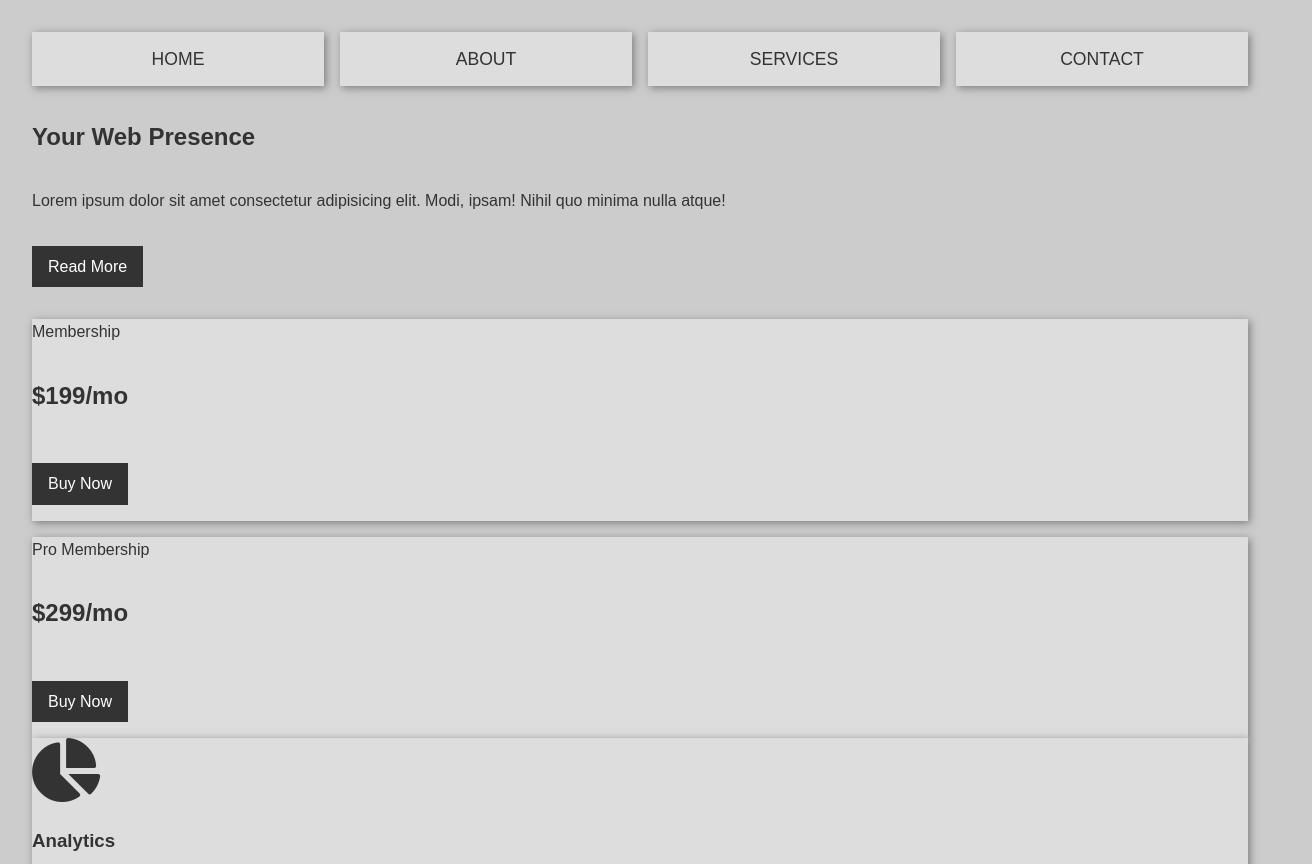
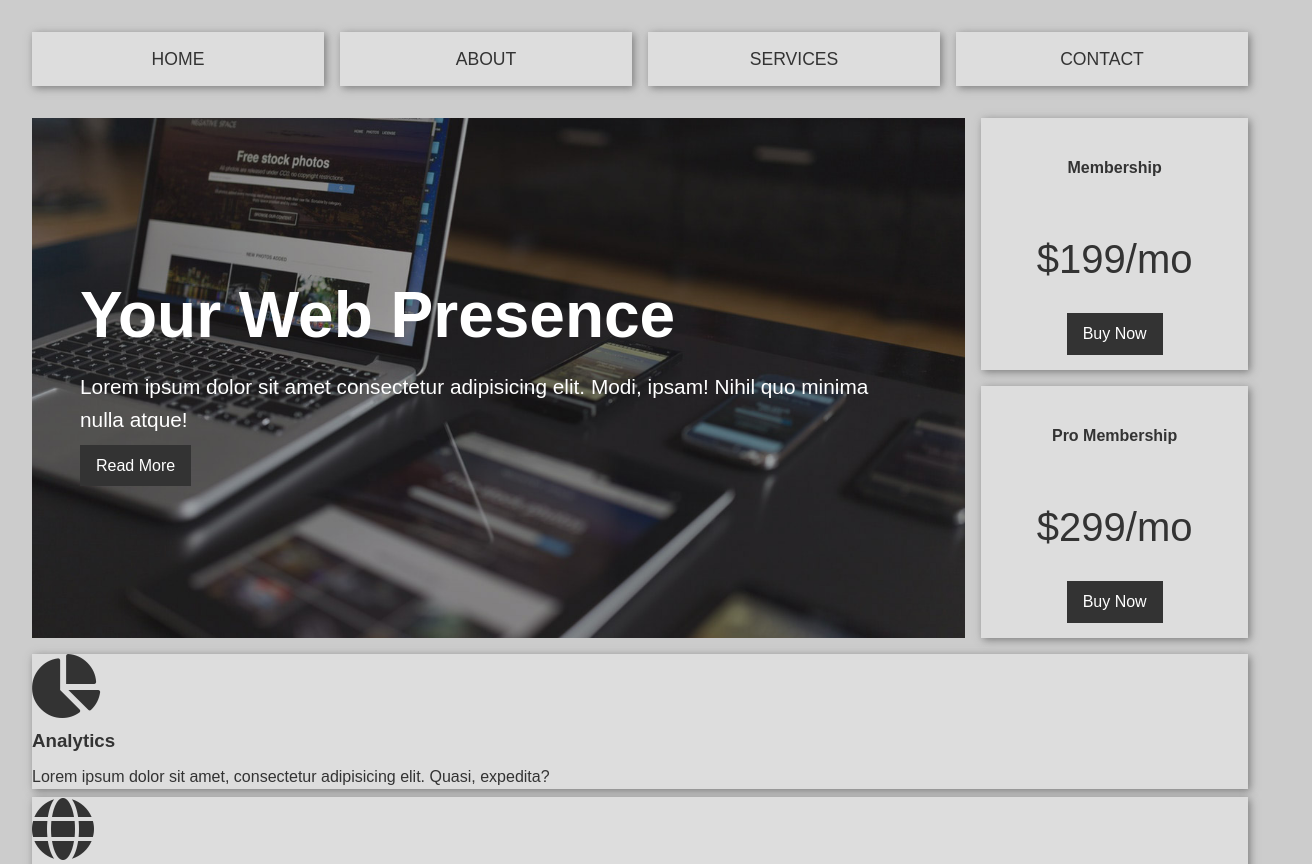
Before and after one commit to ashavakkattil/Day12-gridlayout, a plain HTML site: page index.html in a window 1280 px wide. Shown: the top 864 px of the page, 1312 px wide, since content can reach past the window. Drawn offline with Linux system fonts and the light colour scheme.

Commit message:
section-1

```diff
--- a/css/style.css
+++ b/css/style.css
@@ -17,14 +17,12 @@ body {
   color: var(--primary);
   line-height: 1.6;
 }
-h1 {
-  margin: 2rem 0;
+h1,
+h3 {
+  margin: 0.5rem 0;
 }
-h3 {
-  margin: 1.5rem 0;
-}
-p {
-  margin: 1rem 0;
+p{
+    margin: 0.5rem 0;
 }
 a {
   text-decoration: none;
@@ -35,6 +33,9 @@ a {
 ul {
   list-style: none;
 }
+img {
+  width: 100%;
+}
 .dark {
   background: #333333;
   color: #ffffff;
@@ -44,30 +45,81 @@ ul {
   color: #333333;
   box-shadow: var(--shadow);
 }
-.btn{
+.btn {
   display: inline-block;
   padding: 0.5rem 1rem;
   border: none;
   text-transform: capitalize;
   font-size: 1rem;
   text-align: center;
-    margin: 1rem 0;
 }
-.container{
+.container {
   max-width: 95%;
   margin: auto;
 }
 /* Main menu */
-nav{
+nav {
   margin: 2rem 0;
 }
-.main-menu ul{
+.main-menu ul {
   display: grid;
-    grid-template-columns: repeat(4,1fr);
+  grid-template-columns: repeat(4, 1fr);
   grid-gap: 1rem;
-    justify-content: space-around
+  justify-content: space-around;
 }
-.main-menu ul li{
+.main-menu ul li {
   padding: 0.8rem 1.2rem;
   text-align: center;
 }
+.section-1,
+.section-2,
+.section-3,
+.section-4 {
+  margin: 1rem 0;
+}
+/* Section 1 */
+.section-1 {
+  display: grid;
+  grid-template-columns: 7fr 2fr;
+  grid-gap: 1rem;
+  height: 65vh;
+}
+.showcase {
+  display: flex;
+  flex-direction: column;
+  align-items: flex-start;
+  background: url("../images/showcase.jpg") center/cover no-repeat;
+  min-height: 400px;
+  justify-content: center;
+  padding: 3rem;
+  color: #ffffff;
+}
+.showcase h1 {
+  font-size: 4rem;
+  line-height: 1.2;
+}
+.showcase p {
+  font-size: 1.3rem;
+}
+.side-bar {
+  display: grid;
+  grid-row-gap: 1rem;
+  text-align: center;
+}
+.side-bar div {
+  display: grid;
+  justify-content: center;
+  align-items: center;
+}
+.side-bar p{
+    align-self: end;
+    font-weight: bold;
+}
+.side-bar h1{
+    font-size: 2.5rem;
+    font-weight: 300;
+    align-self: flex-end;
+}
+.side-bar .btn{
+    justify-self: center;
+}
--- a/index.html
+++ b/index.html
@@ -29,7 +29,7 @@
                 </p>
                 <a href="#" class="btn dark">Read more</a>
             </div>
-            <div class="section-2">
+            <div class="side-bar">
                 <div class="light">
                     <p>Membership</p>
                     <h1>$199/mo</h1>
@@ -42,7 +42,7 @@
                 </div>
             </div>
         </section>
-        <section class="section-3">
+        <section class="section-2">
             <div class="light">
                 <i class="fas fa-chart-pie fa-4x"></i>
                 <h3>Analytics</h3>
@@ -64,7 +64,7 @@
                 <p>Lorem ipsum dolor sit amet, consectetur adipisicing elit. Quasi, expedita?</p>
             </div>
         </section>
-        <section class="section-4 light">
+        <section class="section-3 light">
             <div>
                 <img src="./images/pic1.jpg" alt="pic1">
             </div>
@@ -77,7 +77,7 @@
                 <a href="#" class="btn dark">Learn more</a>
             </div>
         </section>
-        <section class="section-5">
+        <section class="section-4">
             <img src="./images/pic2.jpeg" alt="" class="light">
             <img src="./images/pic3.jpeg" alt="" class="light">
             <img src="./images/pic4.jpeg" alt="" class="light">
```
Lines whose indentation alone changed are shown as unchanged.
